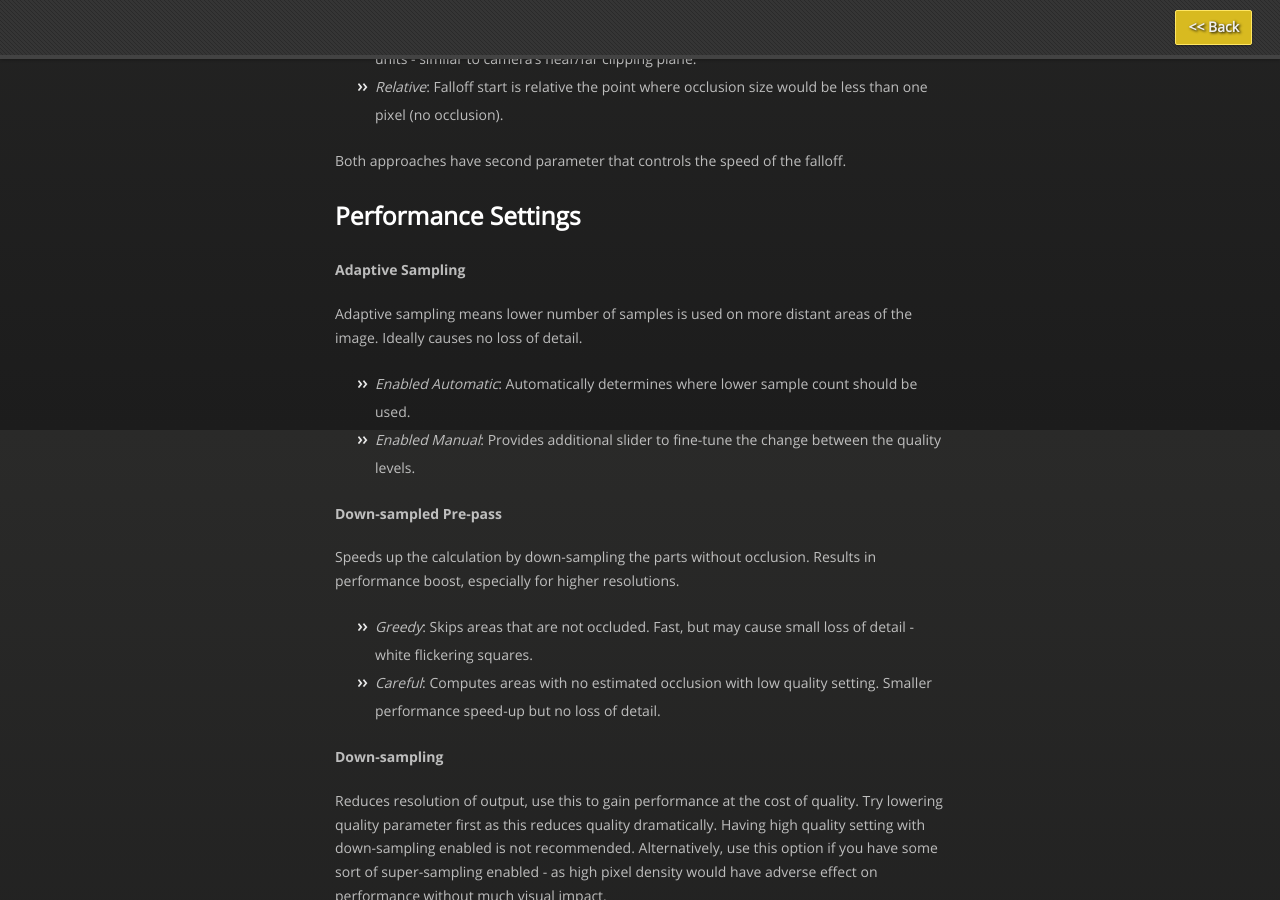
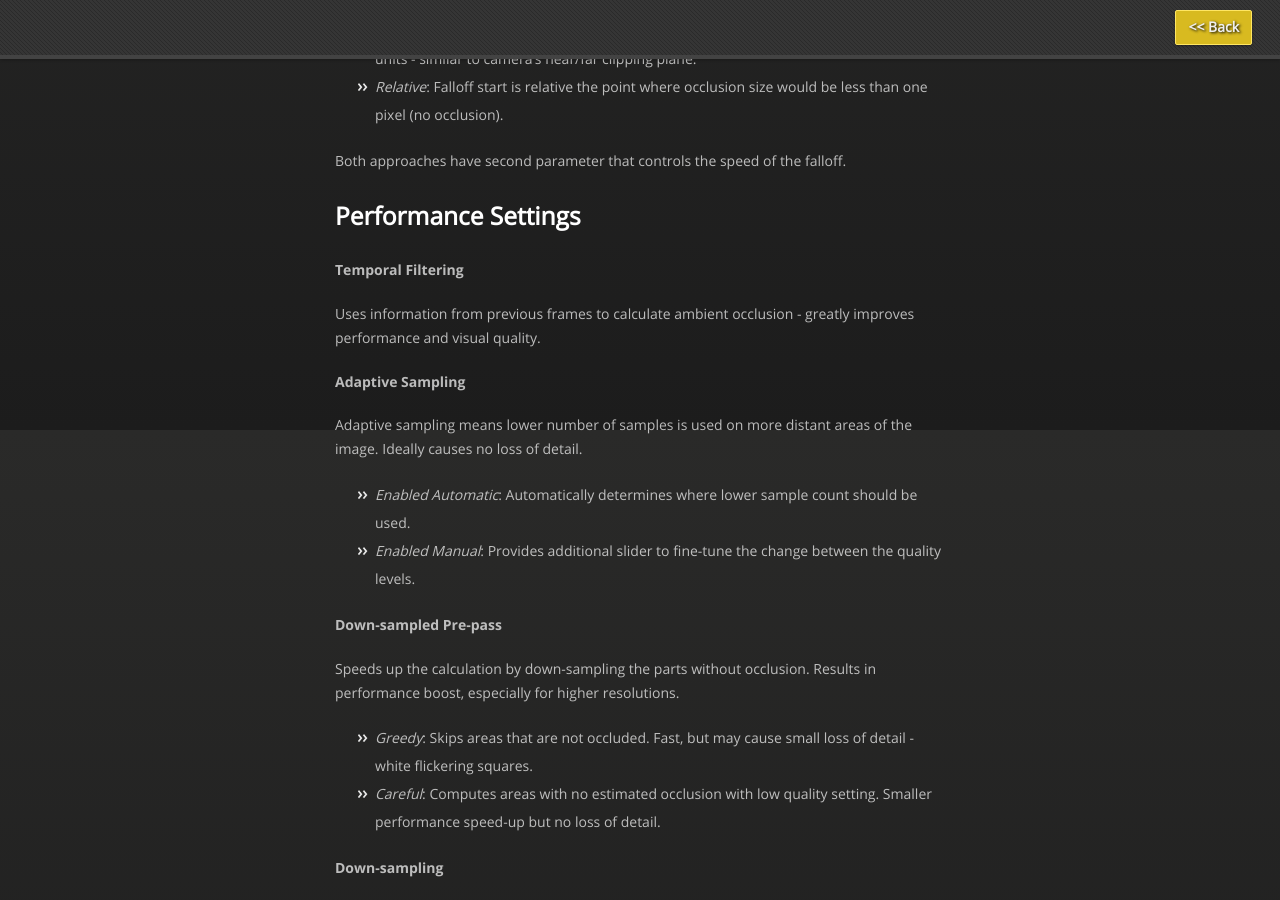
Before and after one commit to projectwilberforce/projectwilberforce.github.io, a Jekyll site: the page built from vaomanual/index.md, in a window 1280 px wide and 900 px high, scrolled down 7670 px. Built offline with Jekyll 4.4.1, drawn with Linux system fonts in a browser that asks for light colours; nearby versions of some CDN libraries.

Commit message:
vao manual update

```diff
--- a/vaomanual/index.md
+++ b/vaomanual/index.md
@@ -178,6 +178,10 @@ This gradually decreases occlusion effect after a certain distance. For example
 Both approaches have second parameter that controls the speed of the falloff.
 
 ### Performance Settings
+
+**Temporal Filtering**
+
+Uses information from previous frames to calculate ambient occlusion - greatly improves performance and visual quality.
 
 **Adaptive Sampling**
 
```
Also changed, not shown: 1 other file.
